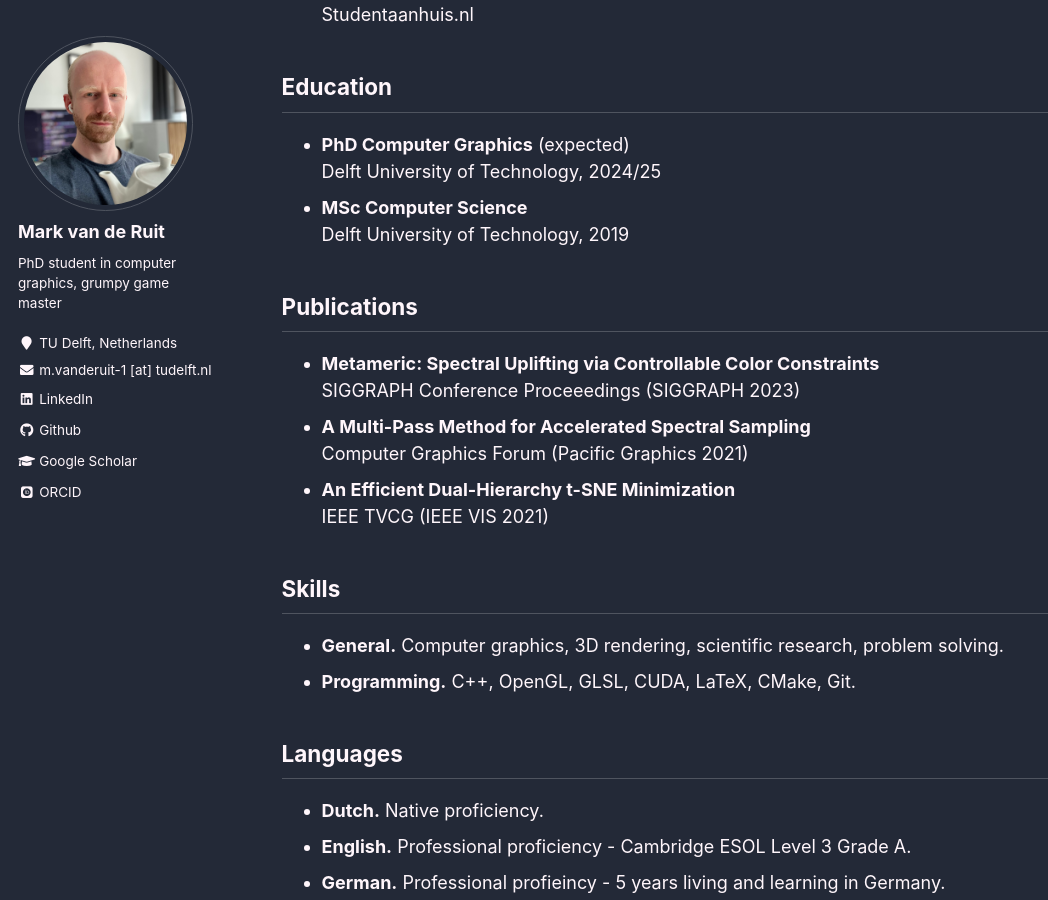
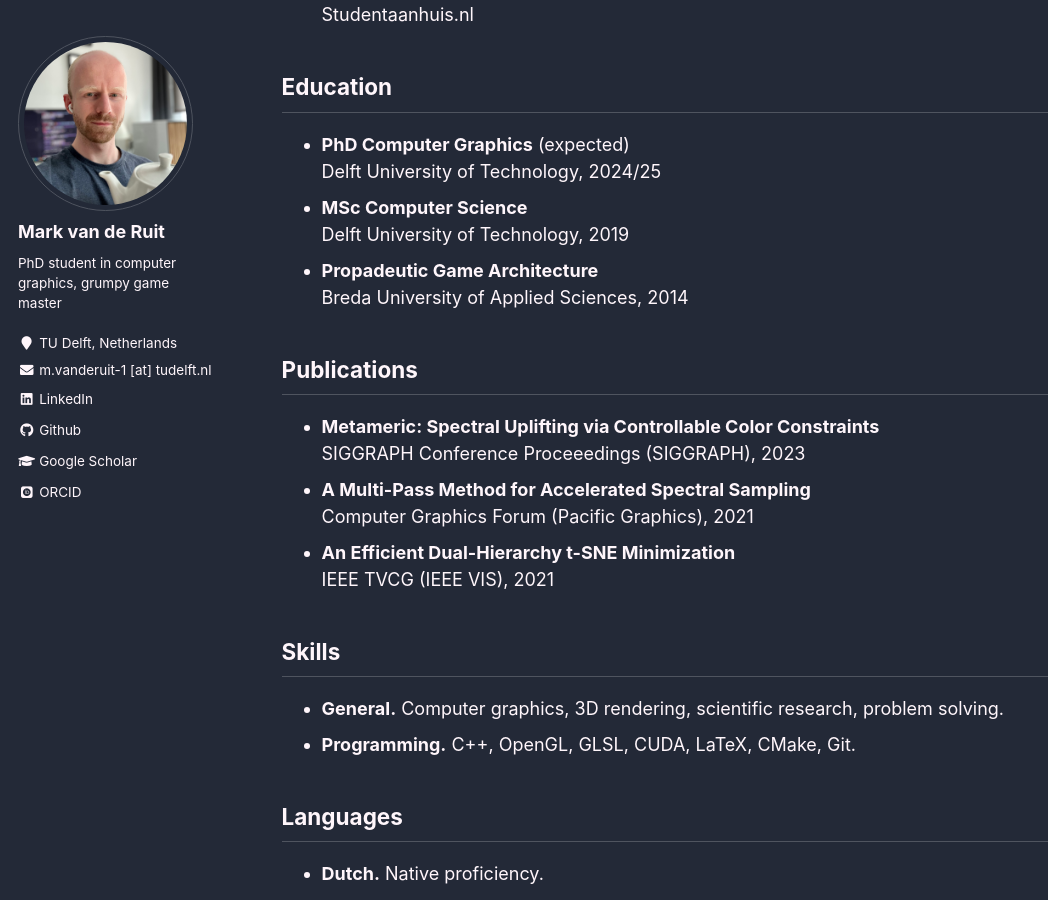
Before and after one commit to Markvanderuit/markvanderuit.github.io, a Jekyll site: the page built from _pages/cv.md, in a window 1280 px wide and 900 px high, scrolled down 661 px. Shown: the whole window, without its empty margins (0-1048 px from the left). Built offline with Jekyll 4.4.1, drawn with Linux system fonts in a browser that asks for light colours; some web fonts are replaced.

Commit message:
Minor changes to CV

```diff
--- a/_pages/cv.md
+++ b/_pages/cv.md
@@ -31,12 +31,14 @@ redirect_from:
   Delft University of Technology, 2024/25
 - **MSc Computer Science**<br>
   Delft University of Technology, 2019
+- **Propadeutic Game Architecture**<br>
+  Breda University of Applied Sciences, 2014
 
 ## Publications
 
 {% for post in site.publications reversed %}
 - **{{ post.title }}**<br>
-  {{ post.venue }} ({{ post.conference }} {{ post.bibtex.year }})
+  {{ post.venue }} ({{ post.conference }}), {{ post.bibtex.year }}
 {% endfor %}
 
 ## Skills
```
